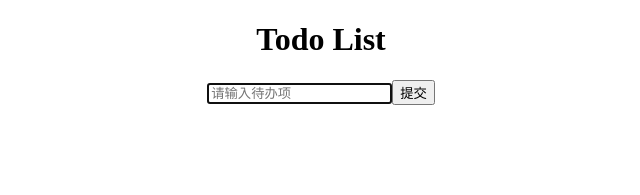
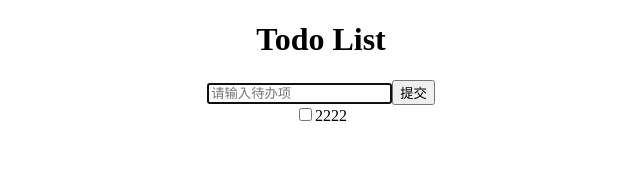
Before and after one commit to CanonNr/React-TodoList, a React (Create React App) app: page / in a window 1280 px wide. Shown: the top 195 px of the page, without its empty margins (319-959 px from the left). Built offline with nearby package versions, Linux system fonts and the light colour scheme.

Commit message:
列表项结构

```diff
--- a/src/App/App.js
+++ b/src/App/App.js
@@ -1,12 +1,14 @@
 import './App.css';
 import Header from '../Header/Header.jsx';
 import Input from '../Input/Input';
+import TaskList from '../TaskList/TaskList';
 
 function App() {
   return (
     <div className="App">
       <Header/>
       <Input/>
+      <TaskList/>
     </div>
   );
 }
--- /dev/null
+++ b/src/TaskList/Item.jsx
@@ -0,0 +1,27 @@
+import React from "react";
+import "./Item.css";
+class Item extends React.Component {
+    constructor(props) {
+        super(props);
+        this.state = {  }
+    }
+    completeFlag(e){
+        if(e.target.checked){
+            // 完成
+        }else{
+            // 取消完成
+        }
+    }
+    render() {
+        return (
+            <div className="item">
+                <div>
+                    <input type="checkbox" onChange={e=>this.completeFlag(e)}/>
+                    <span className="content">2222</span>
+                </div>
+            </div>
+         );
+    }
+}
+
+export default Item;
--- /dev/null
+++ b/src/TaskList/TaskList.jsx
@@ -0,0 +1,15 @@
+import React from "react";
+import Item from "./Item";
+export default class TaskList extends React.Component {
+    constructor(props) {
+        super(props);
+        this.state = {  }
+    }
+    render() {
+        return (
+            <div>
+                <Item />
+            </div>
+         );
+    }
+}
```
Also changed, not shown: src/TaskList/Item.css (added).
